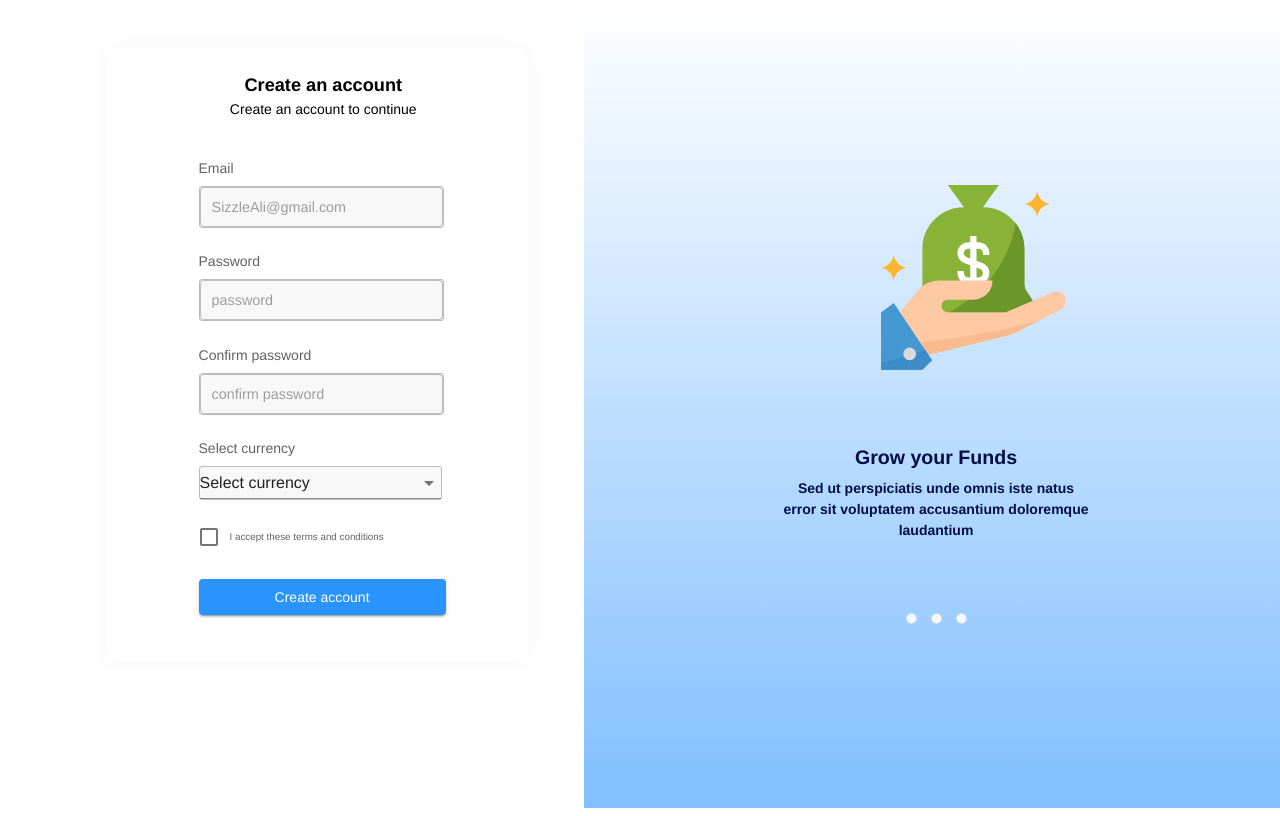
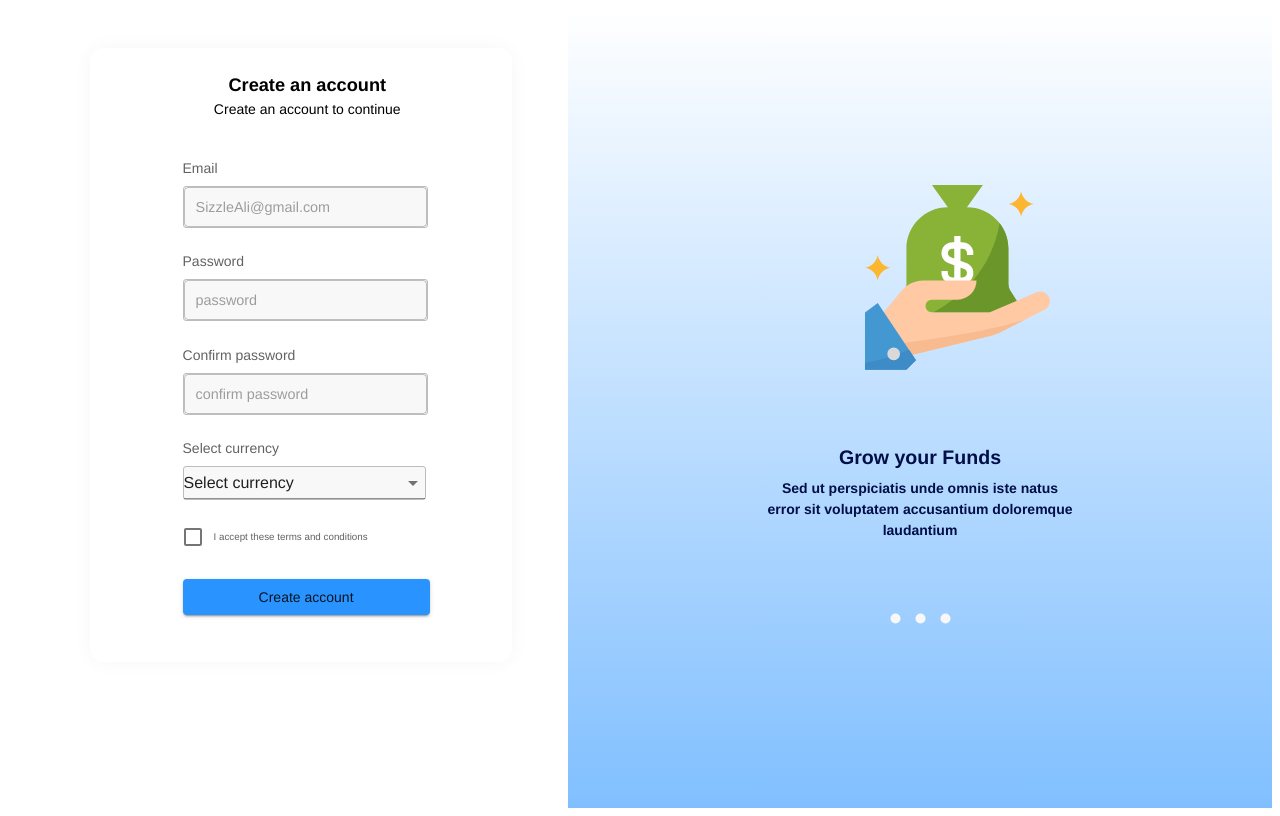
Before and after one commit to sizzle01/shutterscore-app, a React (Create React App) app: page / in a window 1280 px wide. Built offline with nearby package versions, Linux system fonts and the light colour scheme.

Commit message:
I changed button color

```diff
--- a/src/Components/Button/Button.tsx
+++ b/src/Components/Button/Button.tsx
@@ -20,7 +20,6 @@ export const Button: React.FC<ButtonProps> = ({ startIcon, action }) => {
         className={classes.btn}
         startIcon={startIcon}
         variant="contained"
-        color="primary"
       >
         {action}
       </Buttons>
--- a/src/Components/Form/FormStyles.ts
+++ b/src/Components/Form/FormStyles.ts
@@ -3,7 +3,7 @@ export const useFormStyles = makeStyles((theme) => ({
   accountPage:{
     display:'flex',
     justifyContent:'between',
-    width:'100vw',
+    width:'100%',
     height:'100vh',
     overflowX:'hidden',
   },
```
